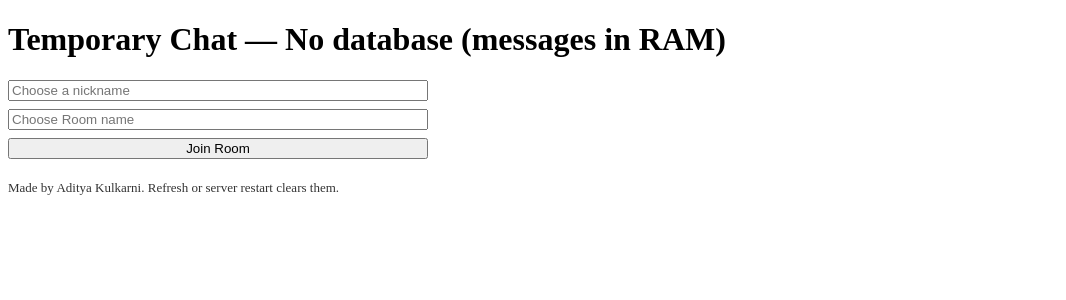
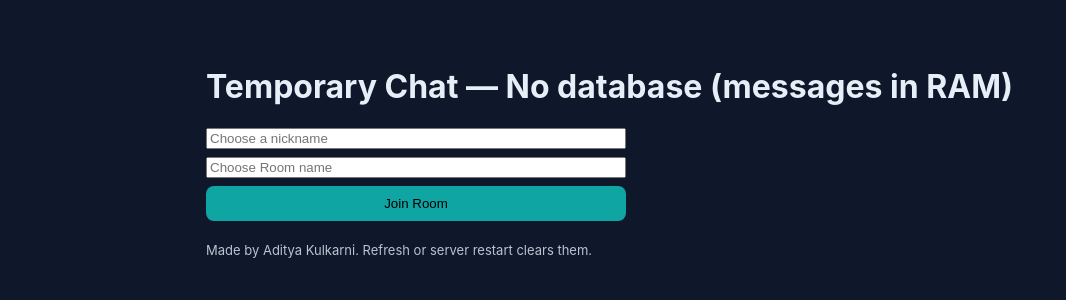
Before and after one commit to Adityarichie/Texting1, a React (Vite) app in the folder frontend/: page / in a window 1280 px wide. Shown: the top 300 px of the page, without its empty margins (0-1066 px from the left). Built offline with nearby package versions, Linux system fonts and the light colour scheme.

Commit message:
Update index.css

```diff
--- a/frontend/src/index.css
+++ b/frontend/src/index.css
@@ -1,12 +1 @@
-<!doctype html>
-<html>
-  <head>
-    <meta charset="utf-8" />
-    <meta name="viewport" content="width=device-width, initial-scale=1.0" />
-    <title>Temp Chat App</title>
-  </head>
-  <body>
-    <div id="root"></div>
-    <script type="module" src="/src/main.jsx"></script>
-  </body>
-</html>
+* { box-sizing: border-box; } body { font-family: Inter, system-ui, Arial; margin:0; padding:0; background:#0f172a; color:#e6eef8; } .app { max-width:900px; margin:30px auto; padding:16px; } .chat { background:#0b1220; border-radius:12px; padding:12px; min-height:400px; } .messages { max-height:380px; overflow:auto; padding:8px; } .message { margin:6px 0; padding:8px 12px; border-radius:12px; display:inline-block; } .me { background:#1f7a8c; align-self:flex-end; } .other { background:#1a2936; align-self:flex-start; } .meta { font-size:12px; opacity:0.7; margin-top:4px; } .input-row { display:flex; gap:8px; margin-top:12px; } input[type=text] { flex:1; padding:10px; border-radius:8px; border:1px solid #233241; background:#071029; color:#e6eef8; } button { padding:10px 14px; border-radius:8px; background:#0ea5a3; border:none; cursor:pointer; }
```
